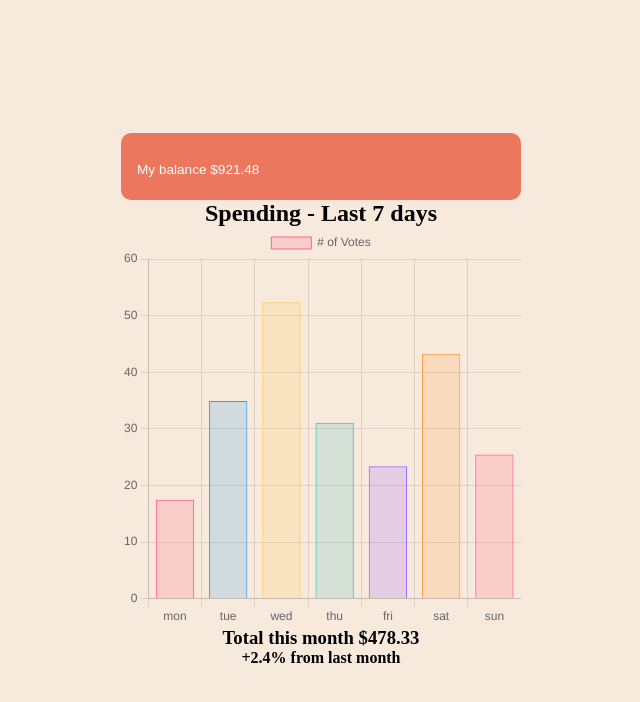
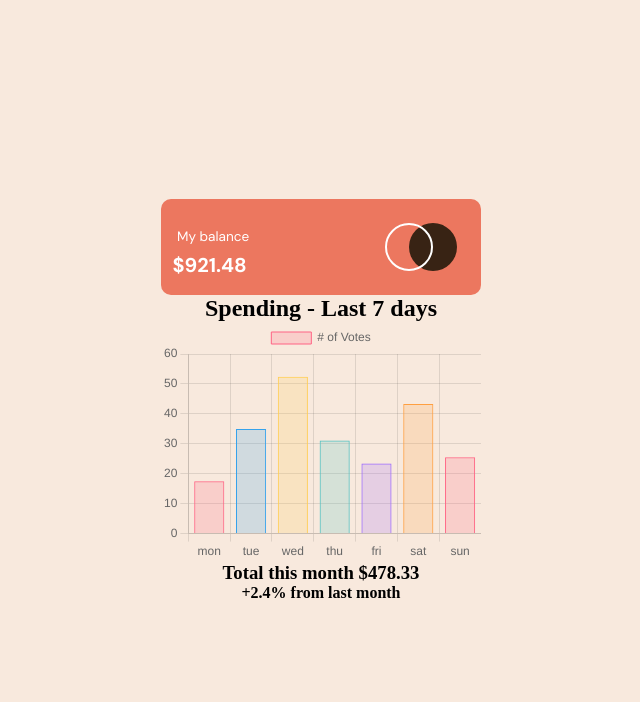
Before and after one commit to timbosTours/FEM-dynamic-bar-chart, a plain HTML site: page index.html in a window 1280 px wide. Shown: the whole page, without its empty margins (319-959 px from the left). Drawn offline with nearby package versions, Linux system fonts and the light colour scheme.

Commit message:
added logo image, wrapped balance text in div for position control

```diff
--- a/index.html
+++ b/index.html
@@ -8,7 +8,10 @@
 
   <link rel="stylesheet" href="./styles.css">
 
-
+  <!-- Google Fonts -->
+  <link rel="preconnect" href="https://fonts.googleapis.com">
+<link rel="preconnect" href="https://fonts.gstatic.com" crossorigin>
+<link href="https://fonts.googleapis.com/css2?family=DM+Sans:wght@400;700&display=swap" rel="stylesheet">
 
   <title>Frontend Mentor | Expenses chart component</title>
 
@@ -16,14 +19,18 @@
 
 <body>
   <main>
-    <div id="conatiner">
+    <div id="container">
       <div id="my-balance">
-        <h1 id="balance-h1">My balance $921.48</h1>
+        <div id="text-container">
+        <h1 id="balance-h1">My balance</h1>
+        <p id="balance-amount">$921.48</p>
+      </div>
+        <img id="logo-img" src="./images/logo.svg" alt="logo image">
       </div>
       <div id="spending">
         <h2 id="spending-h2">Spending - Last 7 days</h2>
 
-<canvas id="dynamic-chart" width="400" height="400">
+<canvas id="dynamic-chart" width="400" height="300">
   <!-- mon
   tue
   wed
@@ -48,8 +55,6 @@
   </div>
 </footer>
 <script src="https://cdn.jsdelivr.net/npm/chart.js"></script>
-<script src="app.js">
-  updateChart();
-</script>
+<script src="app.js"></script>
 </body>
 </html>
```
